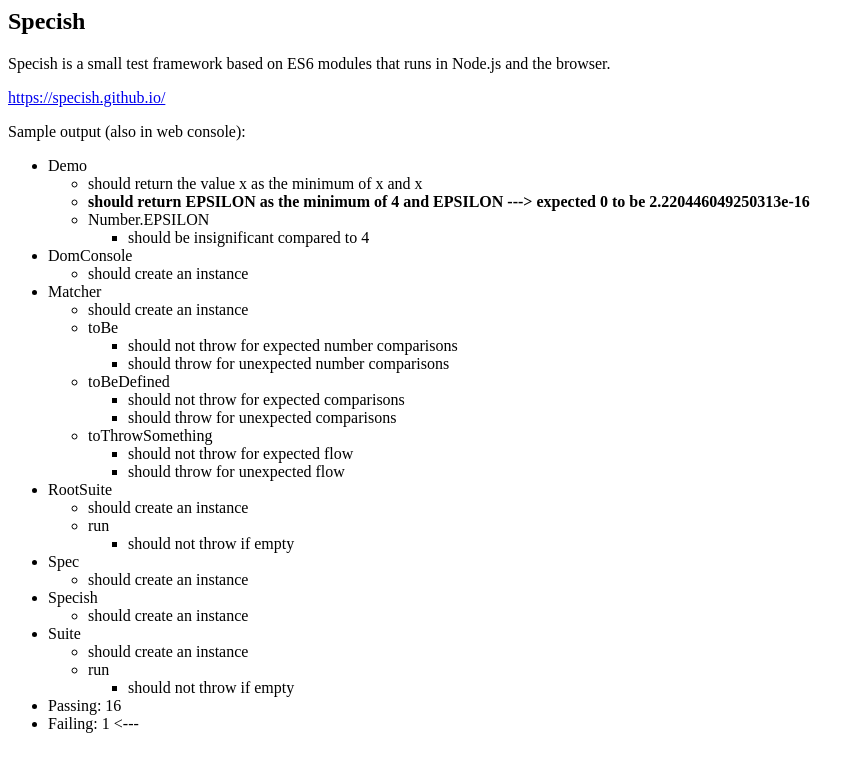
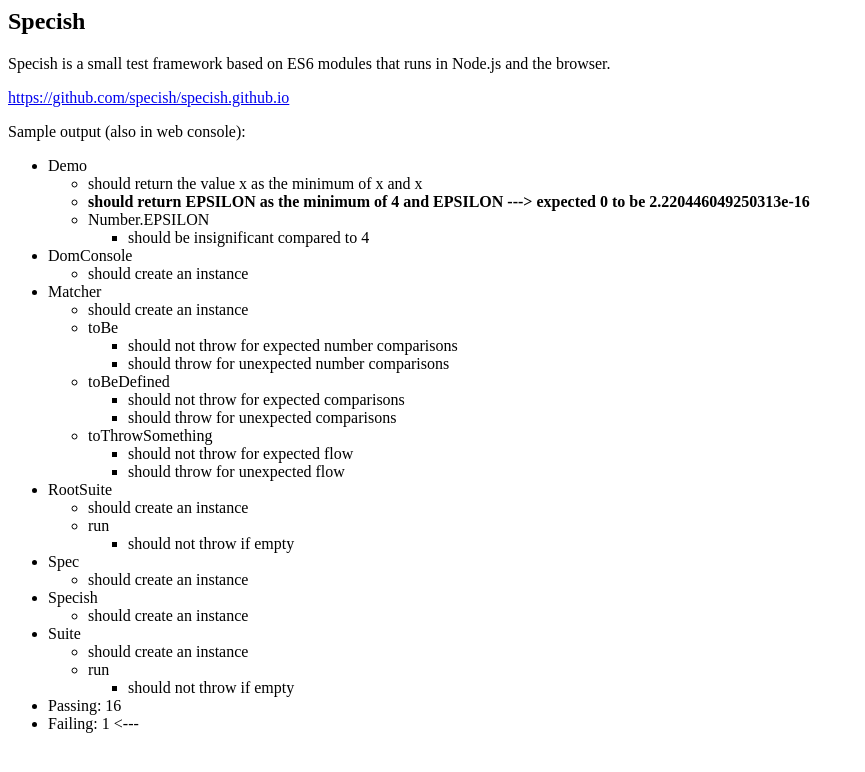
Before and after one commit to specish/specish.github.io, a website: page index.html in a window 1280 px wide. Shown: the whole page, without its empty margins (0-865 px from the left). Drawn offline with Linux system fonts and the light colour scheme.

Commit message:
fix repo link

```diff
--- a/index.html
+++ b/index.html
@@ -19,7 +19,11 @@
         Specish is a small test framework based on ES6 modules that runs in
         Node.js and the browser.
       </p>
-      <p><a href="https://specish.github.io/">https://specish.github.io/</a></p>
+      <p>
+        <a href="https://github.com/specish/specish.github.io"
+          >https://github.com/specish/specish.github.io</a
+        >
+      </p>
       <div id="results">Sample output (also in web console):</div>
     </section>
   </body>
```
